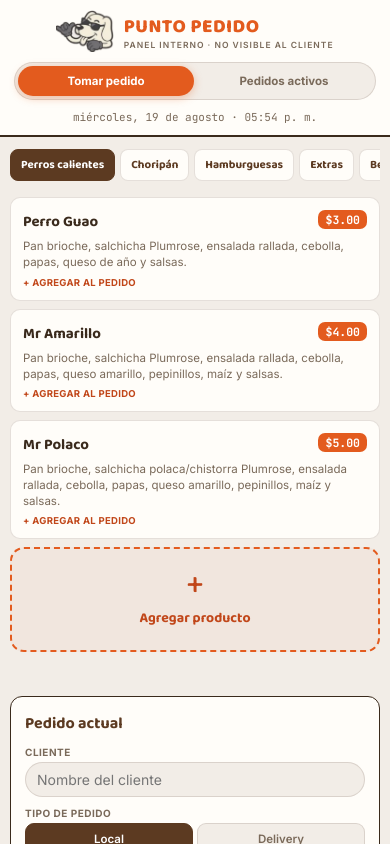
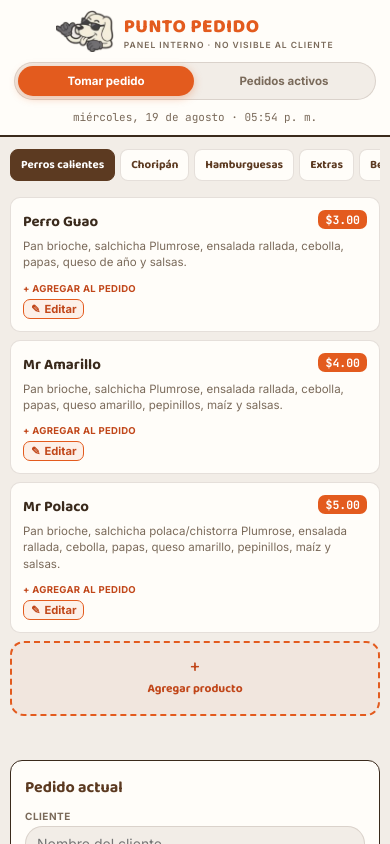
Before and after one commit to garojas22/PerritosGuao, a React (Vite) app: page / in a window 390 px wide. Shown: the top 844 px of the page. Built offline with nearby package versions, Linux system fonts and the light colour scheme; no server answers.

Commit message:
feat: mejoras de edicion y layout en el menu de productos

```diff
--- a/src/App.jsx
+++ b/src/App.jsx
@@ -126,6 +126,7 @@ export default function App() {
   const [ingredientAvailability, setIngredientAvailability] = useState(() => loadIngredientAvailability(menu));
   const [productModal, setProductModal] = useState(null);
   const [productToDelete, setProductToDelete] = useState(null);
+  const [orderToDelete, setOrderToDelete] = useState(null);
 
   const categories = Object.keys(menu);
 
@@ -145,7 +146,7 @@ export default function App() {
   const {
     cart, orders, cartTotal,
     addToCart, updateQty, removeLine, toggleMod,
-    generateTicket, advanceStatus,
+    generateTicket, advanceStatus, removeOrder,
   } = useOrders();
 
   function toggleIngredientAvailability(ingredient) {
@@ -159,13 +160,14 @@ export default function App() {
   function saveProduct(product) {
     setMenu(prev => {
       const next = { ...prev };
+      const id = product.id || `product-${Date.now()}`;
       const item = {
-        id: product.id || `product-${Date.now()}`,
+        id,
         name: product.name,
         price: product.price,
         desc: product.desc,
         ingredients: sanitizeIngredients(product.ingredients),
-        isCustom: true,
+        isCustom: !BASE_PRODUCT_IDS.has(id),
       };
 
       Object.keys(next).forEach(category => {
@@ -192,6 +194,12 @@ export default function App() {
       ])
     ));
     setProductToDelete(null);
+  }
+
+  function confirmDeleteOrder() {
+    if (!orderToDelete) return;
+    removeOrder(orderToDelete.num);
+    setOrderToDelete(null);
   }
 
   function handleGenerate() {
@@ -226,7 +234,6 @@ export default function App() {
                 onAdd={addToCart}
                 onAddProduct={() => setProductModal({ product: null, category: activeCat })}
                 onEditProduct={product => setProductModal({ product, category: activeCat })}
-                onDeleteProduct={product => setProductToDelete(product)}
               />
             </div>
 
@@ -251,7 +258,7 @@ export default function App() {
         )}
 
         {view === "board" && (
-          <Board orders={orders} onAdvance={advanceStatus} />
+          <Board orders={orders} onAdvance={advanceStatus} onDelete={order => setOrderToDelete(order)} />
         )}
       </main>
 
@@ -262,6 +269,7 @@ export default function App() {
           product={productModal.product}
           onClose={() => setProductModal(null)}
           onSave={saveProduct}
+          onDeleteProduct={product => setProductToDelete(product)}
         />
       )}
 
@@ -274,6 +282,16 @@ export default function App() {
           onCancel={() => setProductToDelete(null)}
         />
       )}
+
+      {orderToDelete && (
+        <ConfirmDialog
+          title={`¿Eliminar pedido #${orderToDelete.num}?`}
+          message={`El pedido de ${orderToDelete.customer} se eliminará de "Pedidos activos". Esta acción no se puede deshacer.`}
+          confirmLabel="Eliminar pedido"
+          onConfirm={confirmDeleteOrder}
+          onCancel={() => setOrderToDelete(null)}
+        />
+      )}
     </>
   );
 }
--- a/src/components/MenuGrid.jsx
+++ b/src/components/MenuGrid.jsx
@@ -1,4 +1,4 @@
-export default function MenuGrid({ items, onAdd, onAddProduct, onEditProduct, onDeleteProduct }) {
+export default function MenuGrid({ items, onAdd, onAddProduct, onEditProduct }) {
   return (
     <div className="menu-grid">
       {items.map(item => (
@@ -9,16 +9,11 @@ export default function MenuGrid({ items, onAdd, onAddProduct, onEditProduct, on
           </div>
           <p>{item.desc}</p>
           <div className="add-hint">+ Agregar al pedido</div>
-          {item.isCustom && (
-            <div className="item-actions">
-              <button type="button" className="product-action" onClick={event => { event.stopPropagation(); onEditProduct(item); }} aria-label={`Editar ${item.name}`}>
-                <span aria-hidden="true">✎</span> Editar
-              </button>
-              <button type="button" className="product-action" onClick={event => { event.stopPropagation(); onDeleteProduct(item); }} aria-label={`Eliminar ${item.name}`}>
-                <span className="product-action-icon product-action-icon-delete" aria-hidden="true">✕</span> Eliminar
-              </button>
-            </div>
-          )}
+          <div className="item-actions">
+            <button type="button" className="product-action" onClick={event => { event.stopPropagation(); onEditProduct(item); }} aria-label={`Editar ${item.name}`}>
+              <span aria-hidden="true">✎</span> Editar
+            </button>
+          </div>
         </div>
       ))}
       <button type="button" className="add-product-card" onClick={onAddProduct}>
--- a/src/hooks/useOrders.js
+++ b/src/hooks/useOrders.js
@@ -132,5 +132,9 @@ export function useOrders() {
     setOrders(prev => prev.map(o => o.num === num ? { ...o, status: STATUS_FLOW[o.status] } : o));
   }
 
-  return { cart, orders, cartTotal, addToCart, updateQty, removeLine, toggleMod, generateTicket, advanceStatus };
+  function removeOrder(num) {
+    setOrders(prev => prev.filter(o => o.num !== num));
+  }
+
+  return { cart, orders, cartTotal, addToCart, updateQty, removeLine, toggleMod, generateTicket, advanceStatus, removeOrder };
 }
--- a/src/styles/board.css
+++ b/src/styles/board.css
@@ -9,8 +9,15 @@
 }
 .col-prep .order-card{border-left-color:var(--amber);}
 .col-listo .order-card{border-left-color:var(--green);}
-.order-card .oc-top{display:flex;justify-content:space-between;gap:8px;font-family:'JetBrains Mono';font-size:11px;color:var(--ink-soft);margin-bottom:4px;min-width:0;}
-.order-card .oc-top span{min-width:0;overflow-wrap:anywhere;}
+.order-card .oc-top{display:flex;justify-content:space-between;align-items:flex-start;gap:8px;font-family:'JetBrains Mono';font-size:11px;color:var(--ink-soft);margin-bottom:4px;min-width:0;}
+.order-card .oc-top-info{display:flex;gap:8px;min-width:0;}
+.order-card .oc-top-info span{min-width:0;overflow-wrap:anywhere;}
+.order-delete{
+  flex-shrink:0;width:20px;height:20px;display:inline-flex;align-items:center;justify-content:center;
+  border:1px solid var(--line);border-radius:50%;background:var(--paper);color:var(--ink-soft);
+  font-size:11px;line-height:1;cursor:pointer;padding:0;
+}
+.order-delete:hover{background:var(--rust);border-color:var(--rust);color:#fff;}
 .order-card .oc-name{font-family:'Baloo 2';font-weight:600;font-size:14.5px;}
 .order-card .oc-items{font-size:11.5px;color:var(--ink-soft);margin-top:4px;}
 .order-card .oc-foot{display:flex;justify-content:space-between;gap:8px;margin-top:8px;font-size:11px;font-weight:700;color:var(--brown);min-width:0;}
--- a/src/styles/menu.css
+++ b/src/styles/menu.css
@@ -17,7 +17,8 @@
 .item-card{
   background:var(--paper);border:2px solid var(--line);border-radius:var(--radius);
   padding:16px;cursor:pointer;transition:transform .12s ease, border-color .12s ease, box-shadow .12s ease;
-  width:100%;max-width:100%;min-width:0;
+  width:100%;max-width:100%;min-width:0;height:100%;
+  display:flex;flex-direction:column;
   touch-action: manipulation;
 }
 .item-card:hover{border-color:var(--orange);transform:translateY(-2px);box-shadow:0 6px 16px rgba(74,46,28,.10);}
@@ -28,4 +29,4 @@
   padding:3px 9px;border-radius:7px;white-space:nowrap;
 }
 .item-card p{font-size:12.5px;color:var(--ink-soft);margin:0;line-height:1.5;}
-.item-card .add-hint{font-size:11px;color:var(--orange-deep);font-weight:700;margin-top:10px;text-transform:uppercase;letter-spacing:.4px;}
+.item-card .add-hint{font-size:.8rem;color:var(--orange-deep);font-weight:700;margin-top:auto;text-transform:uppercase;letter-spacing:.4px;}
--- a/src/styles/products.css
+++ b/src/styles/products.css
@@ -1,12 +1,44 @@
-.item-card{position:relative;}
-.item-actions{display:flex;justify-content:flex-start;text-align:left;gap:7px;margin-top:8px;}
-.product-action{display:inline-flex;align-items:center;justify-content:center;gap:5px;min-height:27px;padding:5px 9px;border:1px solid var(--orange);border-radius:7px;background:rgba(227,91,30,.08);color:var(--orange-deep);font-family:'Inter';font-size:10.5px;font-weight:700;cursor:pointer;line-height:1.1;}
-.product-action-icon{font-size:14px;font-weight:800;line-height:1;}
-.product-action-icon-delete{font-size:13px;}
+.item-card{
+  position:relative;
+  display:flex;
+  flex-direction:column;
+  height:100%;
+}
+.item-card .add-hint{
+  font-size:.6rem;
+  margin-top:auto;
+  padding-top:12px;
+}
+.item-actions{
+  display:flex;
+  justify-content:flex-start;
+  text-align:left;
+  gap:7px;
+  margin-top:6px;
+}
+.product-action{
+  display:inline-flex;
+  align-items:center;
+  justify-content:flex-start;
+  gap:4px;
+  min-height:auto;
+  padding:3px 14px 3px 10px;
+  border:1px solid var(--orange);
+  border-radius:7px;
+  background:rgba(227,91,30,.08);
+  color:var(--orange-deep);
+  font-family:'Inter';
+  font-size:.6rem;
+  font-weight:700;
+  cursor:pointer;
+  line-height:1.1;
+}
+.product-action-icon{font-size:10px;font-weight:800;line-height:1;}
+.product-action-icon-delete{font-size:11px;}
 .product-action:hover{background:var(--orange);color:#fff;}
-.add-product-card{min-height:150px;border:2px dashed var(--orange);border-radius:var(--radius);background:rgba(227,91,30,.04);color:var(--orange-deep);display:flex;flex-direction:column;align-items:center;justify-content:center;gap:5px;font-family:'Baloo 2';font-size:14px;font-weight:700;cursor:pointer;transition:background .15s ease,border-color .15s ease,transform .15s ease;}
+.add-product-card{min-height:90px;border:2px dashed var(--orange);border-radius:var(--radius);background:rgba(227,91,30,.04);color:var(--orange-deep);display:flex;flex-direction:column;align-items:center;justify-content:center;gap:3px;font-family:'Baloo 2';font-size:12px;font-weight:700;cursor:pointer;transition:background .15s ease,border-color .15s ease,transform .15s ease;}
 .add-product-card:hover{background:rgba(227,91,30,.1);border-color:var(--orange-deep);transform:translateY(-2px);}
-.add-product-plus{font-size:32px;font-weight:400;line-height:1;}
+.add-product-plus{font-size:22px;font-weight:400;line-height:1;}
 .modal-backdrop{position:fixed;inset:0;background:rgba(35,24,16,.48);display:flex;align-items:center;justify-content:center;padding:20px;z-index:100;backdrop-filter:blur(3px);}
 .product-modal{width:min(100%,560px);max-height:calc(100vh - 40px);overflow:auto;background:var(--paper);border:2px solid var(--ink);border-radius:14px;padding:24px;box-shadow:0 24px 70px rgba(35,24,16,.25);}
 .modal-heading{display:flex;align-items:flex-start;justify-content:space-between;gap:16px;margin-bottom:20px;}
@@ -24,11 +56,16 @@
 .modal-actions{display:flex;justify-content:flex-end;gap:10px;margin-top:22px;}
 .modal-actions .btn-primary{width:auto;padding:11px 18px;}
 .modal-actions .btn-secondary{padding:10px 18px;}
+.modal-danger-zone{border-top:1px solid var(--line);margin-top:18px;padding-top:14px;display:flex;justify-content:flex-end;}
+.modal-delete-product{display:inline-flex;align-items:center;gap:6px;border:none;background:none;color:var(--rust);font-family:'Inter';font-size:12.5px;font-weight:700;cursor:pointer;padding:4px 2px;}
+.modal-delete-product:hover{text-decoration:underline;}
 
 @media (max-width:600px){
-  .item-actions{gap:5px;margin-top:7px;}
-  .product-action{padding:5px 8px;font-size:10px;}
-  .add-product-card{min-height:105px;}
+  .item-actions{gap:5px;margin-top:5px;}
+  .product-action{padding:3px 7px;font-size:.7rem;}
+  .item-card .add-hint{font-size:.7rem;}
+  .add-product-card{min-height:75px;}
+  .add-product-plus{font-size:18px;}
   .product-modal{padding:18px;border-radius:12px;}
   .modal-fields{grid-template-columns:1fr;gap:11px;}
   .modal-field-wide{grid-column:auto;}
--- a/src/styles/responsive.css
+++ b/src/styles/responsive.css
@@ -91,7 +91,7 @@
   }
   .item-card .add-hint{
     font-size:9.5px;
-    margin-top:6px;
+    margin-top:auto;
     letter-spacing:.3px;
   }
   .cart{
```
Also changed, not shown: src/components/Board.jsx (+17 -4 lines), src/components/ProductModal.jsx (+14 -1 lines), 4 other files (tests, documents, lock files or other folders).
